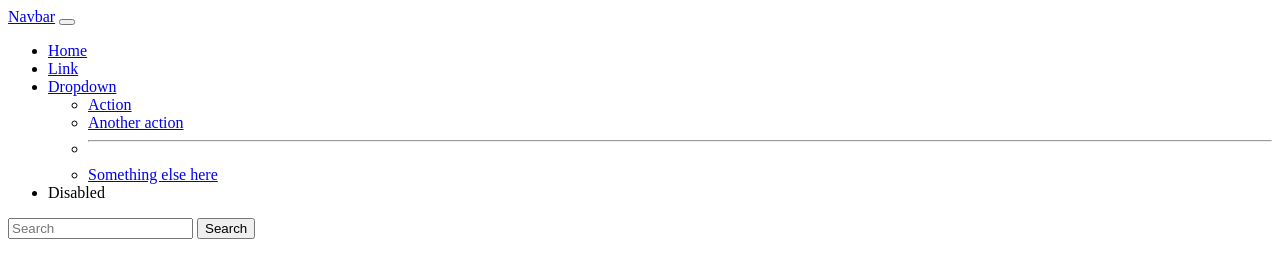
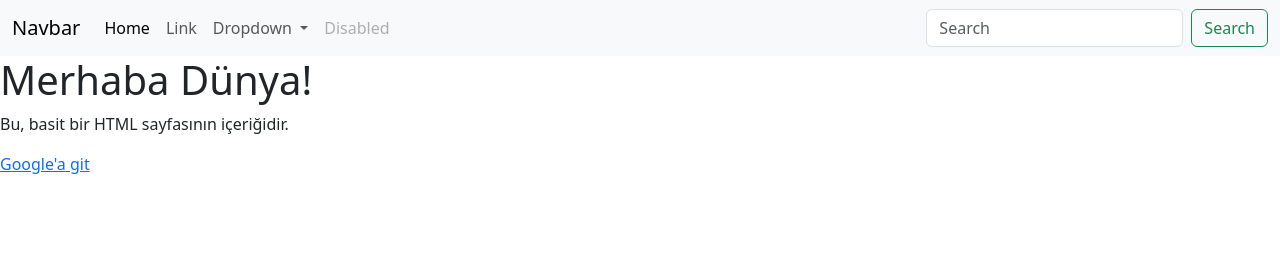
Before and after one commit to winningroad/winningroad.github.io, a plain HTML site: page index.html in a window 1280 px wide. Drawn offline with nearby package versions, Linux system fonts and the light colour scheme.

Commit message:
Update index.html

```diff
--- a/index.html
+++ b/index.html
@@ -1,4 +1,12 @@
-<nav class="navbar navbar-expand-lg bg-body-tertiary">
+<!DOCTYPE html>
+<html lang="tr">
+<head>
+    <meta charset="UTF-8">
+    <meta name="viewport" content="width=device-width, initial-scale=1.0">
+    <title>Basit Web Sayfası</title>
+</head>
+<body>
+    <nav class="navbar navbar-expand-lg bg-body-tertiary">
   <div class="container-fluid">
     <a class="navbar-brand" href="#">Navbar</a>
     <button class="navbar-toggler" type="button" data-bs-toggle="collapse" data-bs-target="#navbarSupportedContent" aria-controls="navbarSupportedContent" aria-expanded="false" aria-label="Toggle navigation">
@@ -33,4 +41,14 @@
       </form>
     </div>
   </div>
-</nav>
+    </nav>
+
+    <h1>Merhaba Dünya!</h1>
+    <p>Bu, basit bir HTML sayfasının içeriğidir.</p>
+    <a href="https://www.google.com">Google'a git</a>
+
+
+  <script src="https://cdn.jsdelivr.net/npm/bootstrap@5.3.7/dist/js/bootstrap.min.js"></script>
+  <link href="https://cdn.jsdelivr.net/npm/bootstrap@5.3.7/dist/css/bootstrap.min.css" rel="stylesheet">
+</body>
+</html>
```
